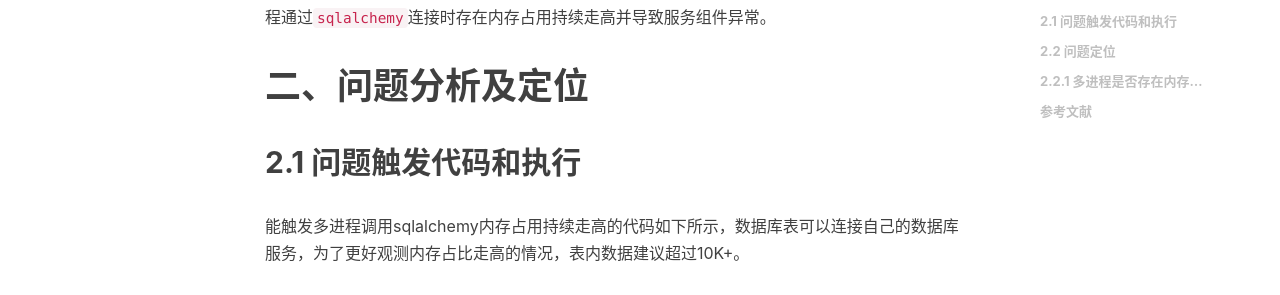
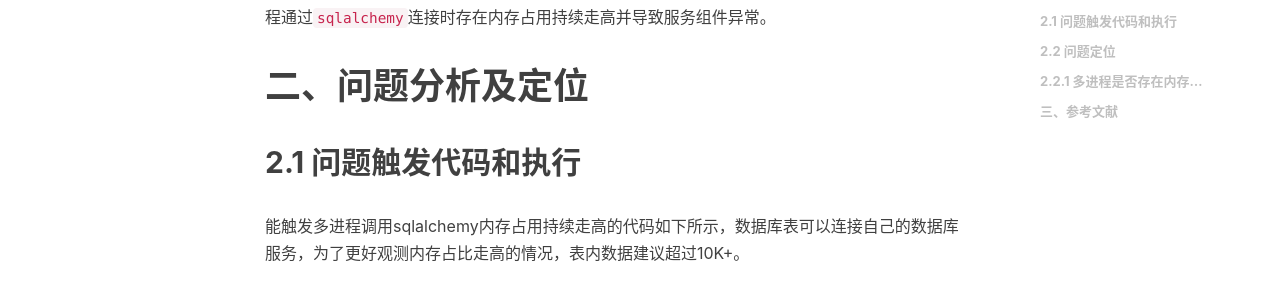
Before and after one commit to shihai1991/shihai1991.github.io, a Jekyll site: the page built from _posts/2022-09-20-multiprocessing-sqlalchemy.md, in a window 1280 px wide and 900 px high, scrolled down 514 px. Shown: the part 157-452 px from the top of the window. Built offline with Jekyll 4.4.1, drawn with Linux system fonts in a browser that asks for light colours; nearby versions of some CDN libraries; comment, search, counter and statistics services are not loaded.

Commit message:
Update 2022-09-20-multiprocessing-sqlalchemy.md

````diff
--- a/_posts/2022-09-20-multiprocessing-sqlalchemy.md
+++ b/_posts/2022-09-20-multiprocessing-sqlalchemy.md
@@ -125,4 +125,4 @@ PID USER      PR  NI    VIRT    RES    SHR S  %CPU %MEM     TIME+ COMMAND
 8691 root      20   0 1188260  28632   5672 S   0.0  0.4   0:00.33 python
 ```
 
-# 参考文献
+# 三、参考文献
````
